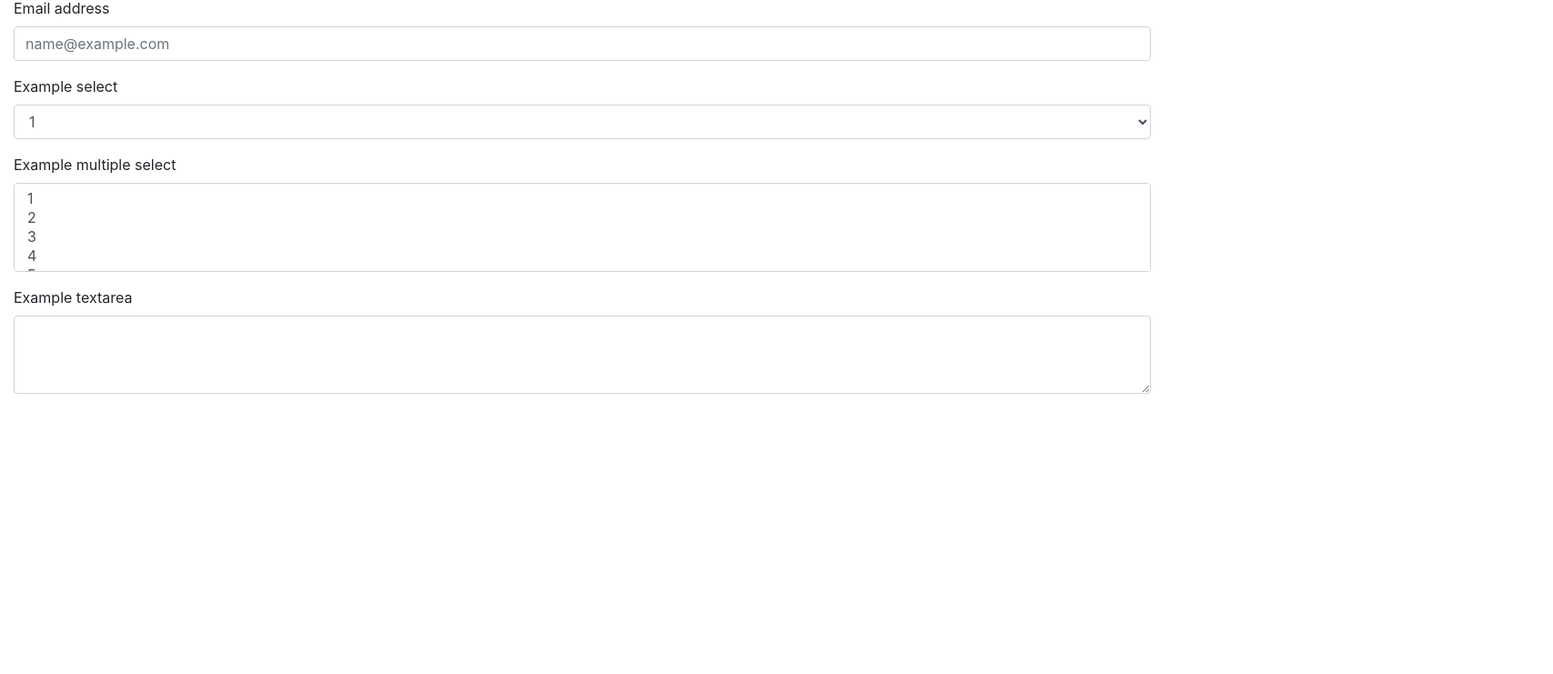
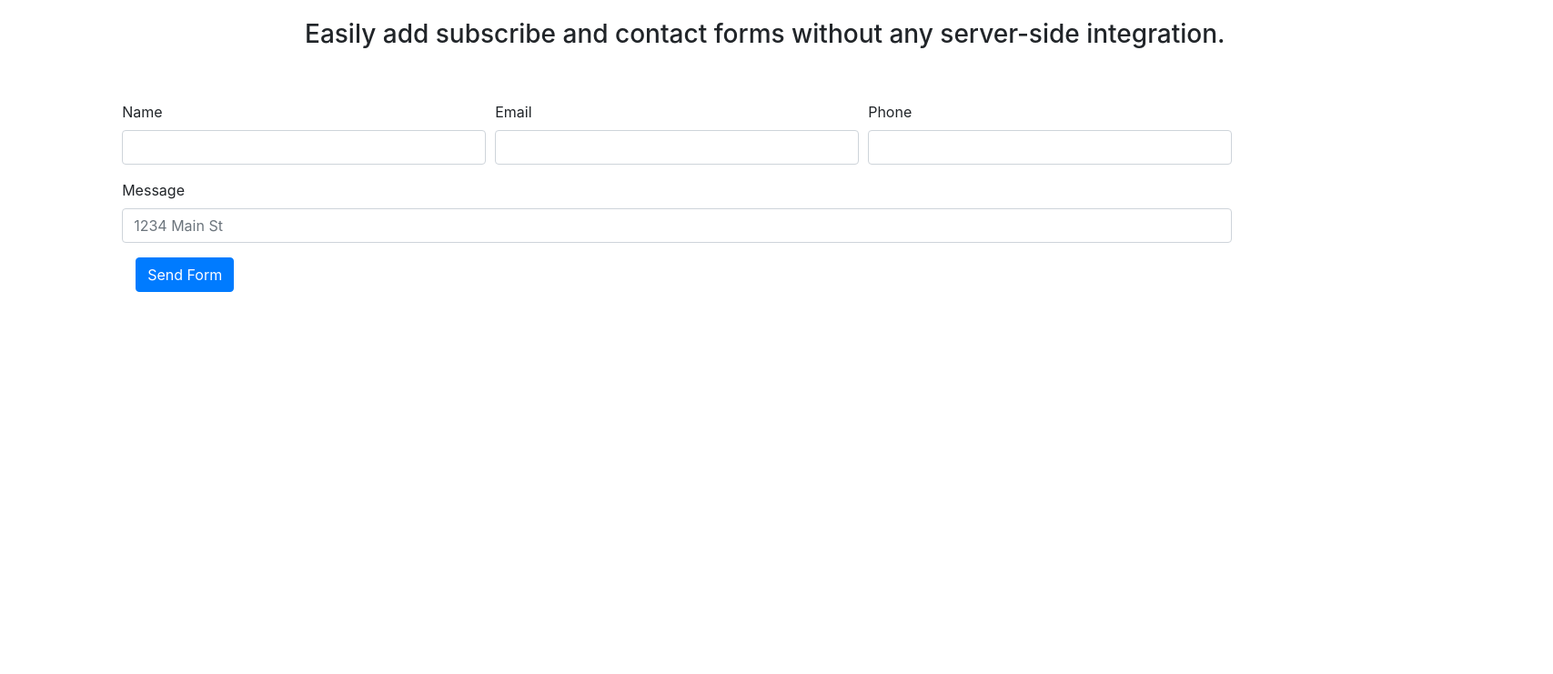
Before and after one commit to gabbyk77/bootstrap-quiz, a plain HTML site: page form.html in a window 1280 px wide. Shown: the part 59-800 px from the top of the page at 91% size, 1707 px wide, since content can reach past the window. Drawn offline with nearby package versions, Linux system fonts and the light colour scheme.

Commit message:
Add files via upload

```diff
--- a/form.html
+++ b/form.html
@@ -13,39 +13,58 @@
   <body>
     <div class="container-fluid">
 
+
+        <div class="row">
+          <div class="col-lg-12 offset-lg-4">
+
             <h1>Contact Form Template</h1>
 
+          </div> <!-- End col -->
+        </div> <!-- End row -->
+        <br>
+        <div class="row">
+          <div class="col-lg-12 offset-lg-3">
+
+            <h3>Easily add subscribe and contact forms without any server-side integration.</h3>
+
+          </div> <!-- End col -->
+        </div> <!-- End row -->
+        <br>
+        <br>
+        <div class="col-lg-12 offset-lg-1">
+
           <form>
-        <div class="form-group">
-          <label for="exampleFormControlInput1">Email address</label>
-          <input type="email" class="form-control" id="exampleFormControlInput1" placeholder="name@example.com">
+  <div class="form-row">
+    <div class="form-group col-lg-4">
+      <label for="inputEmail4">Name</label>
+      <input type="email" class="form-control" id="inputEmail4">
+    </div>
+    <div class="form-group col-lg-4">
+      <label for="inputPassword4">Email</label>
+      <input type="password" class="form-control" id="inputPassword4">
+    </div>
+    <div class="form-group col-lg-4">
+      <label for="inputPassword4">Phone</label>
+      <input type="password" class="form-control" id="inputPassword4">
+    </div>
   </div>
   <div class="form-group">
-          <label for="exampleFormControlSelect1">Example select</label>
-          <select class="form-control" id="exampleFormControlSelect1">
-            <option>1</option>
-            <option>2</option>
-            <option>3</option>
-            <option>4</option>
-            <option>5</option>
-          </select>
+    <label for="inputAddress">Message</label>
+    <input type="text" class="form-control" id="inputAddress" placeholder="1234 Main St">
   </div>
-        <div class="form-group">
-          <label for="exampleFormControlSelect2">Example multiple select</label>
-          <select multiple class="form-control" id="exampleFormControlSelect2">
-            <option>1</option>
-            <option>2</option>
-            <option>3</option>
-            <option>4</option>
-            <option>5</option>
-          </select>
+
+</form>
+<div class="row-justify-content-center">
+  <div class="col-lg-12">
+
+<button type="submit" class="btn btn-primary">Send Form</button>
+
   </div>
-        <div class="form-group">
-          <label for="exampleFormControlTextarea1">Example textarea</label>
-          <textarea class="form-control" id="exampleFormControlTextarea1" rows="3"></textarea>
 </div>
-      </form>
 
+
+        </div> <!-- End col -->
+      </div> <!-- End Row -->
 
 
     </div> <!-- End Container -->
```
Also changed, not shown: components.html (+16 -4 lines), page.html (+55 -5 lines). Lines whose indentation alone changed are shown as unchanged.
